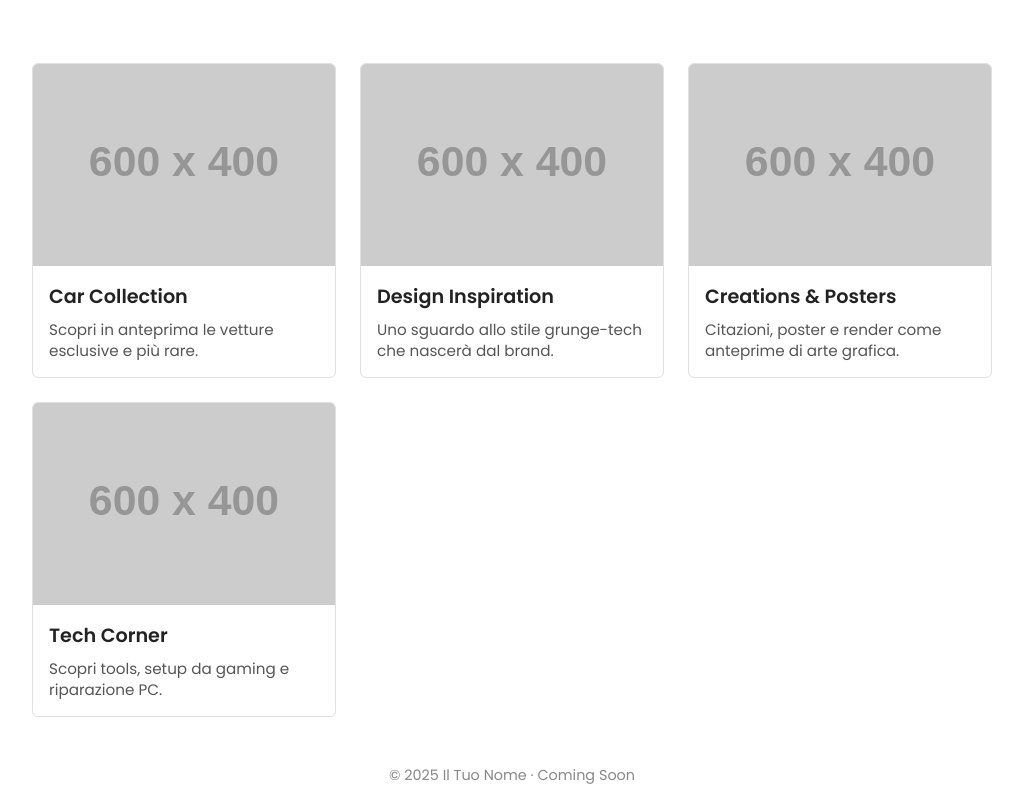
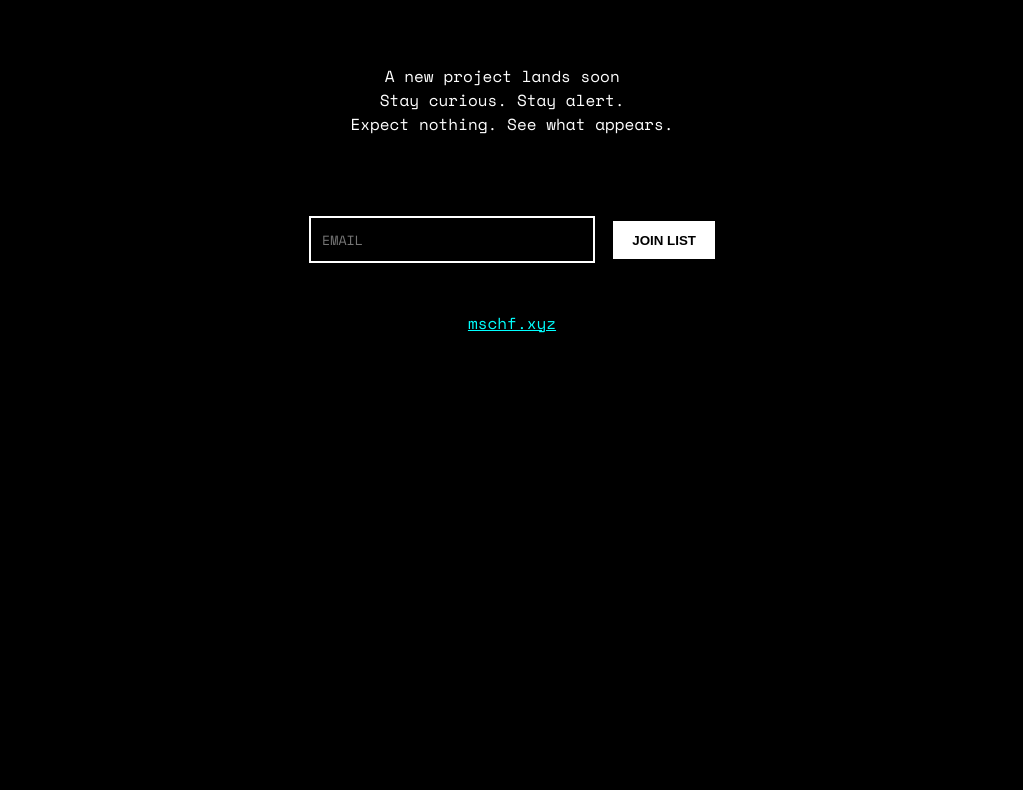
Before and after one commit to Only-4t/only-4t.github.io, a plain HTML site: page index.html in a window 1280 px wide. Shown: the part 324-1114 px from the top of the page, without its empty margins (128-1151 px from the left). After the commit the page ends 864 px from the top, so only its background shows below. Drawn offline with nearby package versions, Linux system fonts and the light colour scheme; placeholder pictures from the web are drawn by us.

Commit message:
Update index.html

```diff
--- a/index.html
+++ b/index.html
@@ -1,125 +1,40 @@
 <!DOCTYPE html>
 <html lang="it">
 <head>
-  <meta charset="UTF-8" />
-  <meta name="viewport" content="width=device-width,initial-scale=1" />
-  <title>Coming Soon</title>
-  <link href="https://fonts.googleapis.com/css2?family=Poppins:wght@400;600&display=swap" rel="stylesheet">
+  <meta charset="UTF-8">
+  <meta name="viewport" content="width=device-width,initial-scale=1">
+  <title>MSCHF‑Style Coming Soon</title>
+  <link href="https://fonts.googleapis.com/css2?family=Space+Mono:wght@400;700&display=swap" rel="stylesheet">
   <style>
-    body {
-      margin:0; padding:0;
-      font-family: 'Poppins', sans-serif;
-      background-color:#fff;
-      color:#222;
-      display:flex; flex-direction:column; min-height:100vh;
-    }
-    header {
-      flex:0 0 auto;
-      padding:4rem 1rem;
-      text-align:center;
-    }
-    header h1 {
-      font-size:3rem; font-weight:600;
-      margin-bottom:1rem;
-    }
-    header p {
-      font-size:1.1rem; color:#555;
-      margin-bottom:2rem;
-    }
-    header form input[type="email"] {
-      padding:0.8rem 1rem; font-size:1rem;
-      border:2px solid #222; border-radius:4px;
-      width:250px;
-      margin-right:0.5rem;
-    }
-    header form button {
-      padding:0.85rem 1.2rem;
-      font-size:1rem; font-weight:600;
-      background:#222; color:#fff;
-      border:none; border-radius:4px;
-      cursor:pointer;
-    }
-    main {
-      flex:1 0 auto;
-      display:grid;
-      grid-template-columns: repeat(auto-fit, minmax(280px, 1fr));
-      gap:1.5rem;
-      padding:2rem 1rem;
-      max-width:960px; margin:0 auto;
-    }
-    .card {
-      border:1px solid #e0e0e0; border-radius:6px;
-      overflow:hidden;
-      display:flex; flex-direction:column;
-    }
-    .card img {
-      width:100%; height:auto; object-fit:cover;
-    }
-    .card-content {
-      padding:1rem;
-      flex:1 0 auto;
-    }
-    .card-content h3 {
-      margin:0 0 0.5rem;
-      font-size:1.2rem; font-weight:600;
-    }
-    .card-content p {
-      margin:0;
-      font-size:0.95rem; color:#555;
-      line-height:1.4;
-    }
-    footer {
-      flex:0 0 auto;
-      text-align:center;
-      padding:1rem;
-      font-size:0.9rem;
-      color:#888;
-    }
+    body { margin:0; padding:0; background:#000; color:#fff;
+      font-family:'Space Mono', monospace; overflow-x:hidden; }
+    .container { display:flex; flex-direction:column;
+      justify-content:center; align-items:center;
+      min-height:100vh; text-align:center; padding:2rem; }
+    h1 { font-size:3rem; font-weight:700; letter-spacing:2px; }
+    p { font-size:1rem; max-width:600px; margin:1.5rem auto; line-height:1.5; white-space: pre-wrap; }
+    input[type=email] { font-family:'Space Mono'; padding:0.7rem;
+      width:260px; border:2px solid #fff; background:none;
+      color:#fff; margin-right:0.5rem; }
+    button { padding:0.7rem 1.2rem; background:#fff; color:#000;
+      border:none; font-weight:700; cursor:pointer; }
+    form { margin-top:2rem; }
+    a { color:#0ff; text-decoration:underline; display:block; margin-top:3rem; }
   </style>
 </head>
 <body>
-
-  <header>
-    <h1>In Arrivo</h1>
-    <p>Stiamo preparando qualcosa di unico. Iscriviti per restare aggiornato.</p>
+  <div class="container">
+    <h1>DROP INCOMING</h1>
+    <p>
+A new project lands soon
+Stay curious. Stay alert.
+Expect nothing. See what appears.
+    </p>
     <form action="#">
-      <input type="email" placeholder="La tua email" />
-      <button type="submit">Iscriviti</button>
+      <input type="email" placeholder="EMAIL">
+      <button type="submit">JOIN LIST</button>
     </form>
-  </header>
-
-  <main>
-    <div class="card">
-      <img src="https://via.placeholder.com/600x400?text=Feature+1" alt="Feature 1">
-      <div class="card-content">
-        <h3>Car Collection</h3>
-        <p>Scopri in anteprima le vetture esclusive e più rare.</p>
-      </div>
-    </div>
-    <div class="card">
-      <img src="https://via.placeholder.com/600x400?text=Feature+2" alt="Feature 2">
-      <div class="card-content">
-        <h3>Design Inspiration</h3>
-        <p>Uno sguardo allo stile grunge-tech che nascerà dal brand.</p>
-      </div>
-    </div>
-    <div class="card">
-      <img src="https://via.placeholder.com/600x400?text=Feature+3" alt="Feature 3">
-      <div class="card-content">
-        <h3>Creations & Posters</h3>
-        <p>Citazioni, poster e render come anteprime di arte grafica.</p>
-      </div>
-    </div>
-    <div class="card">
-      <img src="https://via.placeholder.com/600x400?text=Feature+4" alt="Feature 4">
-      <div class="card-content">
-        <h3>Tech Corner</h3>
-        <p>Scopri tools, setup da gaming e riparazione PC.</p>
-      </div>
-    </div>
-  </main>
-
-  <footer>&copy; 2025 Il Tuo Nome · Coming Soon</footer>
-
+    <a href="#">mschf.xyz</a>
+  </div>
 </body>
 </html>
```
